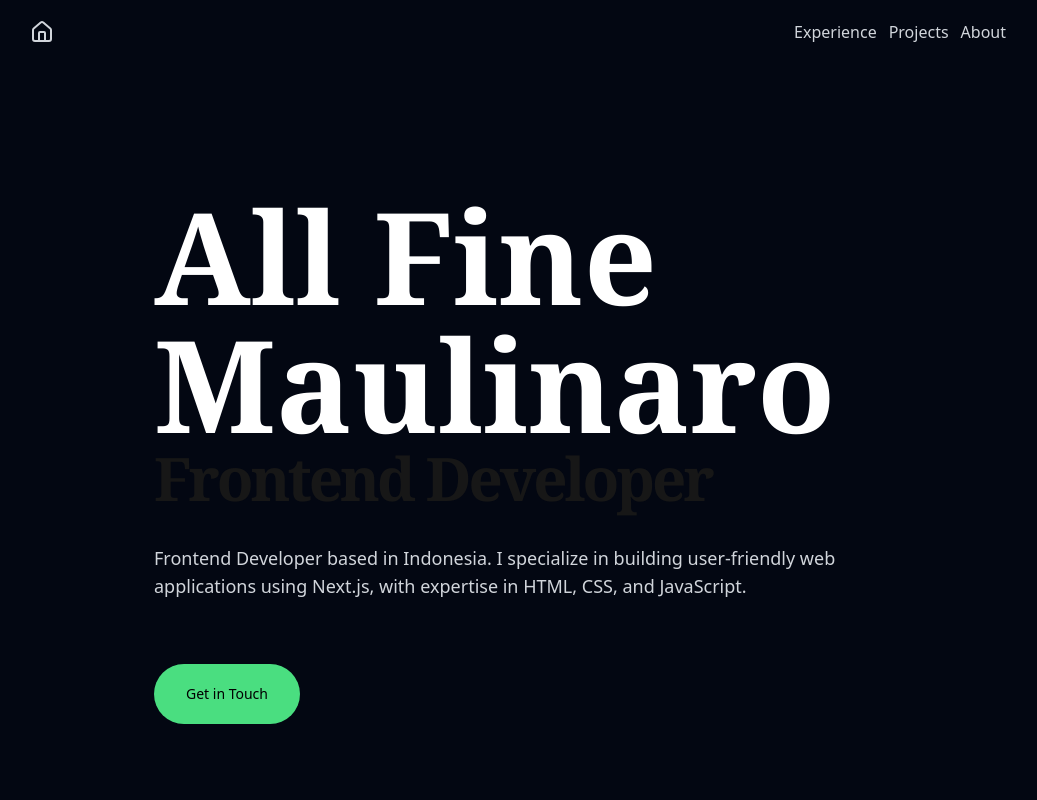
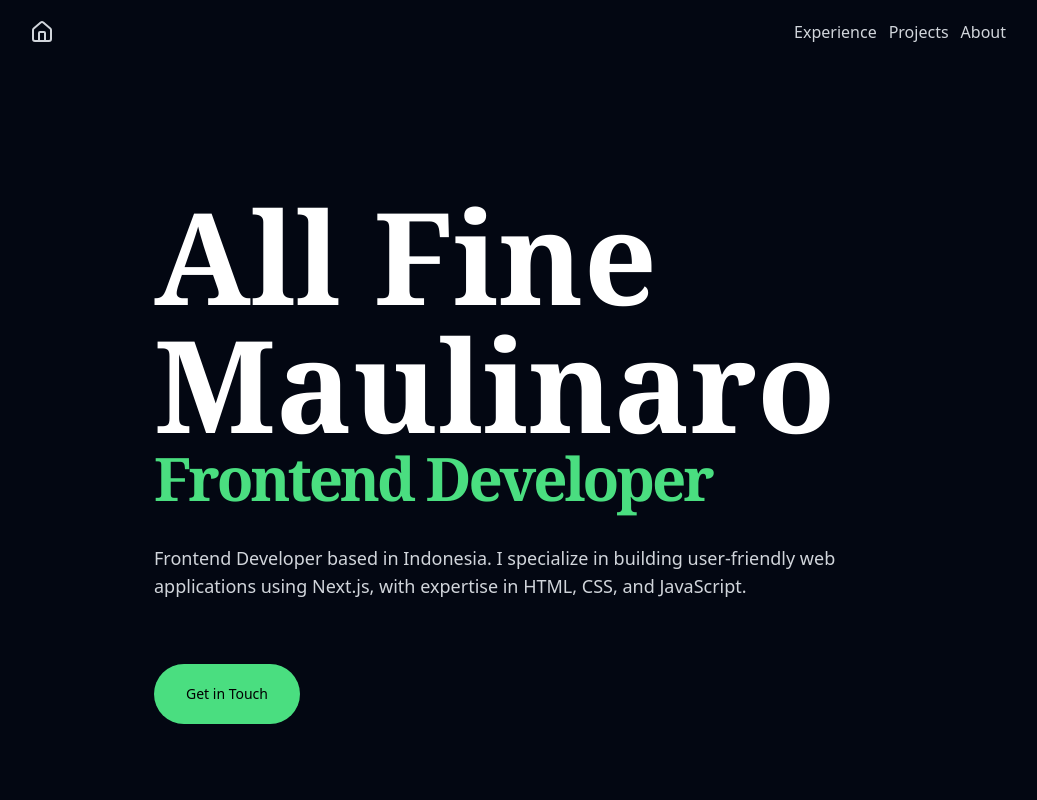
Before and after one commit to Allfin/next-portfolio, a Next.js app: page / in a window 1280 px wide. Shown: the top 800 px of the page, without its empty margins (122-1159 px from the left). Built offline with nearby package versions, Linux system fonts and the light colour scheme.

Commit message:
fix(hero): dellete class text-primary

```diff
--- a/components/Hero.tsx
+++ b/components/Hero.tsx
@@ -7,7 +7,7 @@ const Hero = () => {
       <h1 className="text-6xl font-serif mb-1.5 sm:text-8xl md:text-9xl md:mb-0 text-white font-bold tracking-tightest">
         {name}
       </h1>
-      <p className="text-3xl sm:text-5xl leading-[46px] md:text-6xl font-serif text-primary font-bold tracking-tighter mb-9 text-green-400">
+      <p className="text-3xl sm:text-5xl leading-[46px] md:text-6xl font-serif font-bold tracking-tighter mb-9 text-green-400">
         {specialty}
       </p>
       <p className="font-normal text-base md:text-lg mb-5 md:mb-16">
```
